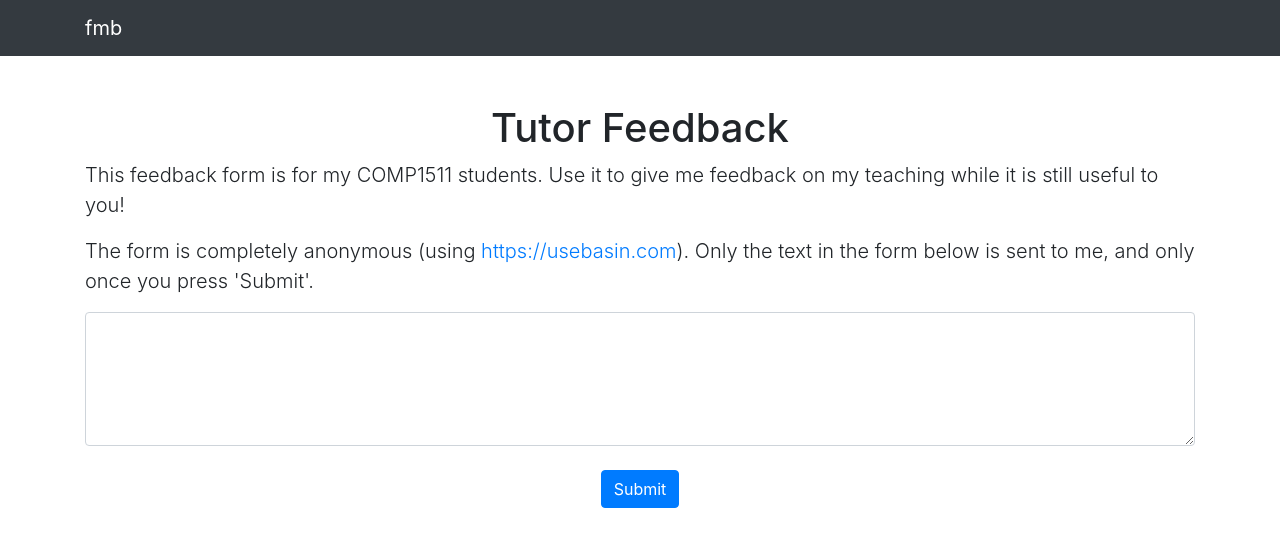
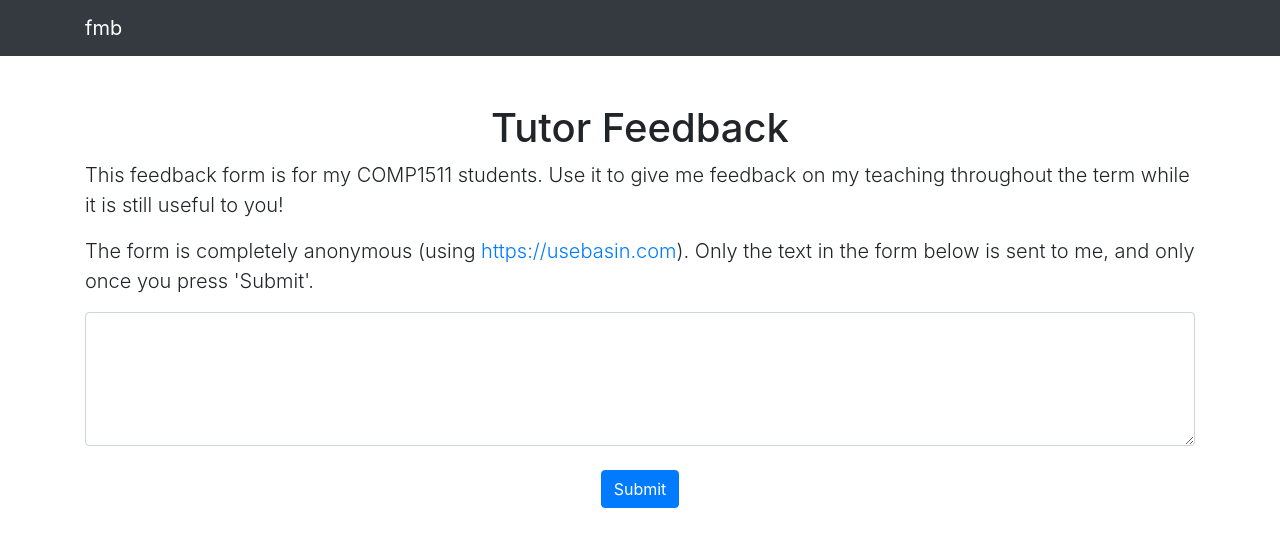
Before and after one commit to finbarberkon/finbarberkon.github.io, a website: page feedback.html in a window 1280 px wide. Drawn offline with Linux system fonts and the light colour scheme.

Commit message:
update text of feedback form

```diff
--- a/feedback.html
+++ b/feedback.html
@@ -37,7 +37,7 @@
         <h1 class="mt-5">Tutor Feedback</h1>
       </div>
       <div class="col-lg-12 text-left">
-        <p class="lead">This feedback form is for my COMP1511 students. Use it to give me feedback on my teaching while it is still useful to you!</p>
+        <p class="lead">This feedback form is for my COMP1511 students. Use it to give me feedback on my teaching throughout the term while it is still useful to you!</p>
         <p class="lead">The form is completely anonymous (using <a href="https://usebasin.com">https://usebasin.com</a>). Only the text in the form below is sent to me, and only once you press 'Submit'.</p>
       </div>
       <div class="col-lg-12 text-center">
```
